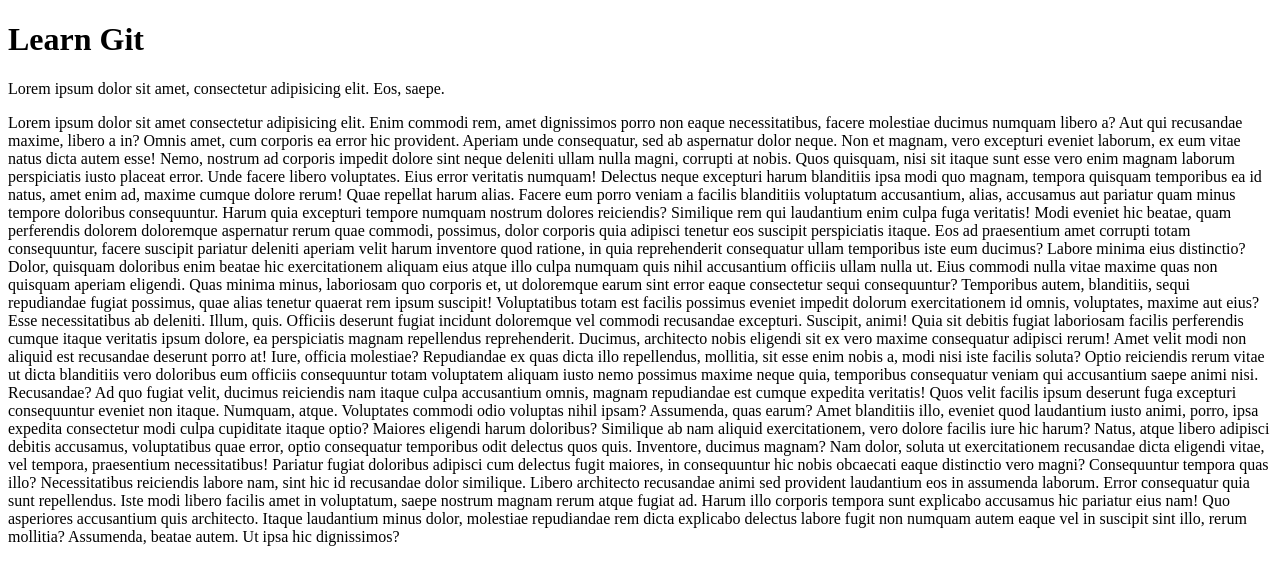
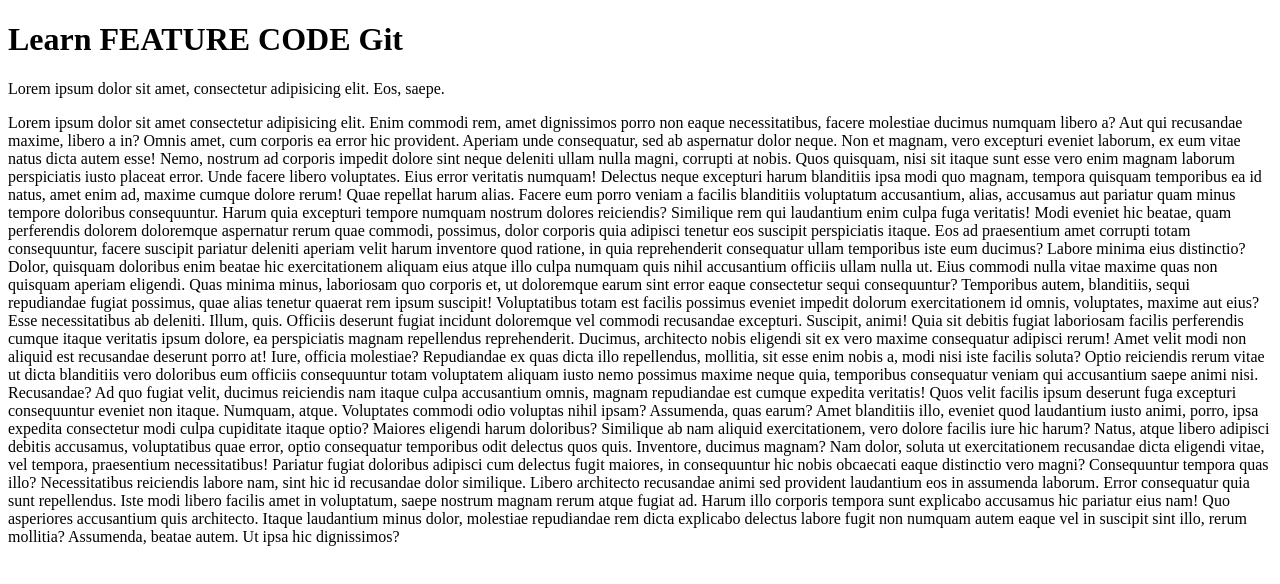
Before and after one commit to maks1mp/learn-git, a plain HTML site: page index.html in a window 1280 px wide. Drawn offline with Linux system fonts and the light colour scheme.

Commit message:
feature code

```diff
--- a/index.html
+++ b/index.html
@@ -6,7 +6,7 @@
     </title>
 </head>
 <body>
-    <h1>Learn Git</h1>
+    <h1>Learn FEATURE CODE Git</h1>
     <p>Lorem ipsum dolor sit amet, consectetur adipisicing elit. Eos, saepe.</p>
     <p>
         Lorem ipsum dolor sit amet consectetur adipisicing elit. Enim commodi rem, amet dignissimos porro non eaque necessitatibus, facere molestiae ducimus numquam libero a? Aut qui recusandae maxime, libero a in?
```
